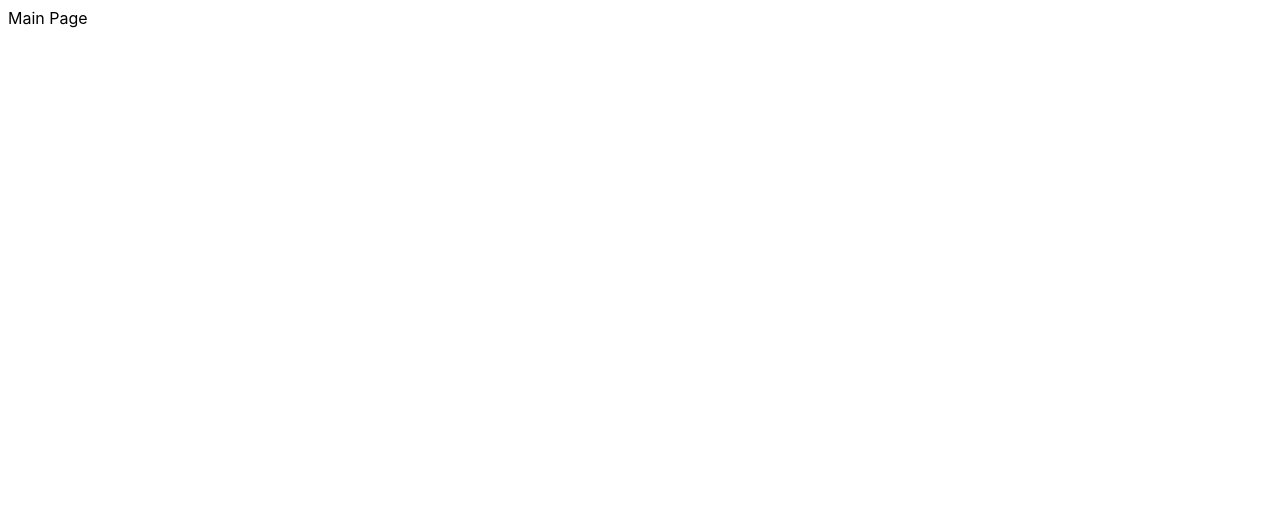
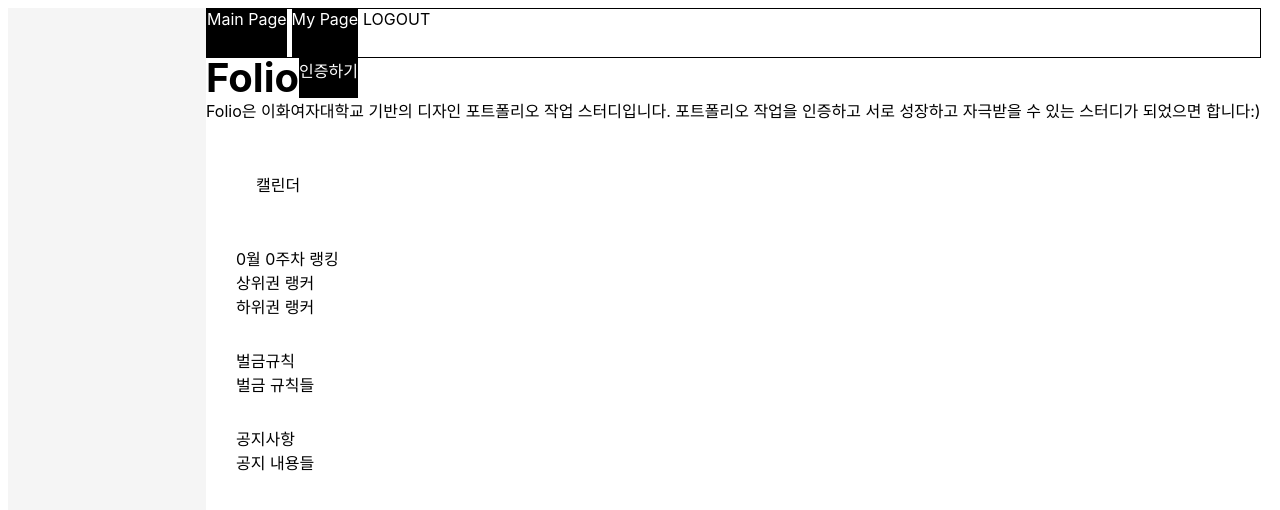
Before and after one commit to EFUB-steady/steady-front, a React (Create React App) app: page / in a window 1280 px wide. Shown: the top 510 px of the page. Built offline with nearby package versions, Linux system fonts and the light colour scheme; a web font is replaced by a local one.

Commit message:
🚚 HomePage -> MainPage 변경

```diff
--- a/src/App.js
+++ b/src/App.js
@@ -1,6 +1,5 @@
 import { BrowserRouter, Routes, Route } from "react-router-dom";
 import LoginPage from "../src/ui/pages/LoginPage";
-import MainPage from "../src/ui/pages/MainPage";
 import JoinPage from "../src/ui/pages/JoinPage";
 import HomePage from "../src/ui/pages/HomePage";
 import MakeNewPage from "../src/ui/pages/MakeNewPage";
@@ -14,7 +13,6 @@ function App() {
   return (
     <BrowserRouter>
       <Routes>
-        <Route path={routes.MAIN} element={<MainPage />} />
         <Route path={routes.LOGIN} element={<LoginPage />} />
         <Route path={routes.HOME} element={<HomePage />} />
         <Route path={routes.JOIN} element={<JoinPage />} />
--- a/src/routes/routes.js
+++ b/src/routes/routes.js
@@ -1,12 +1,10 @@
 const routes = {
-  MAIN: "/",
+  HOME: "/",
 
   LOGIN: "login/",
   JOIN: "join/",
   FINDID: "findid/",
   FINDPW: "findpw/",
-
-  HOME: "home/",
 
   MAKENEW: "makenew/",
 
--- a/src/ui/pages/HomePage.js
+++ b/src/ui/pages/HomePage.js
@@ -6,6 +6,7 @@ import Rule from "../components/main/rule/Rule";
 import StudyInfo from "../components/main/study-info/StudyInfo";
 import SideBar from "../components/sidebar/SideBar";
 
+//TODO: HomePage -> MainPage 파일 이름 및 컴포넌트 이름 변경
 export default function HomePage() {
   return (
     <div style={{ display: "flex" }}>
--- a/src/ui/pages/MainPage.js
+++ /dev/null
@@ -1,5 +0,0 @@
-export default function MainPage() {
-  return <div>Main Page</div>;
-}
-
-// 여기서 로그인 버튼을 누르면 login 페이지로 넘어갑니다.
```
